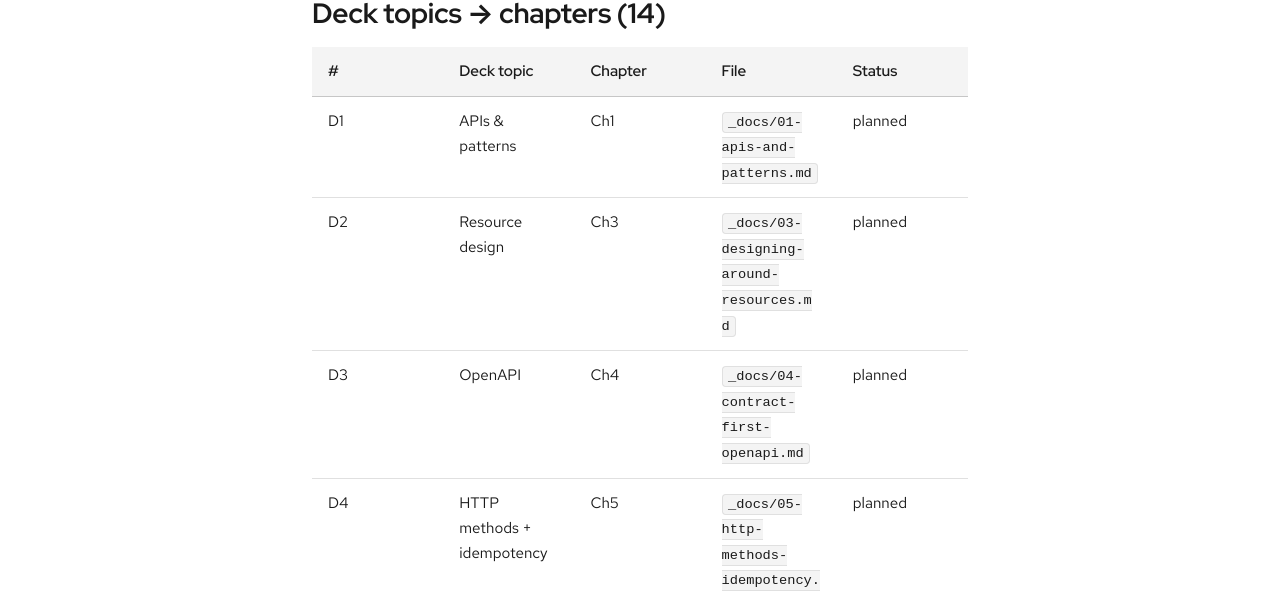
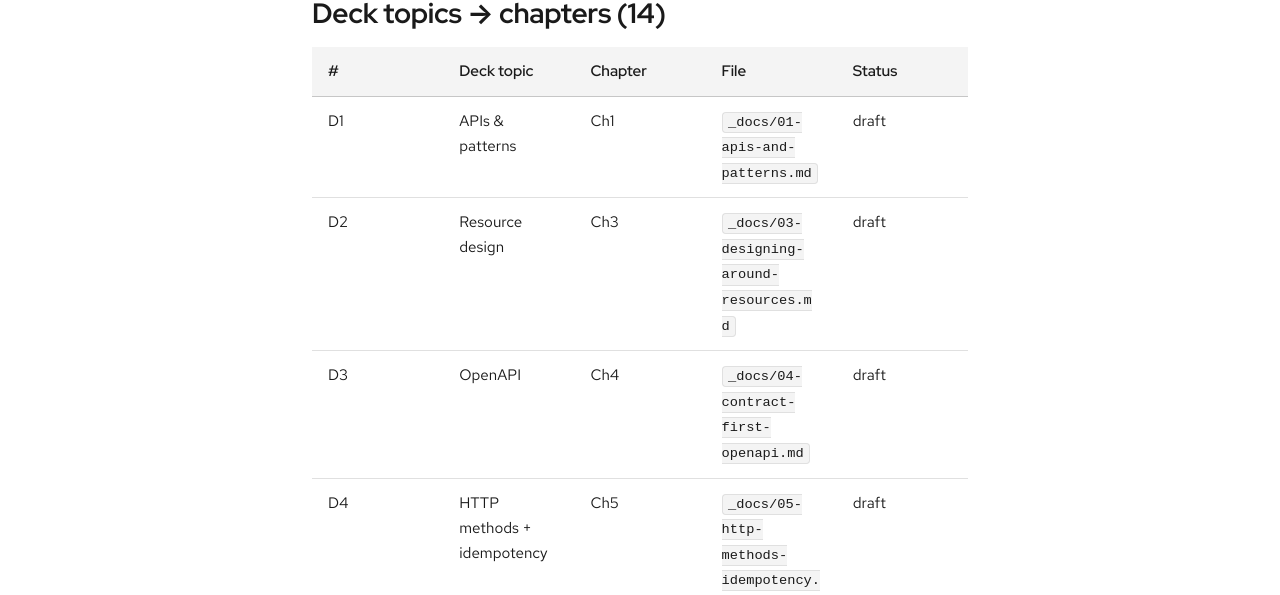
Before and after one commit to patterncatalyst/api-patterns-and-practices-rest, a Jekyll site: the page built from _plans/coverage-matrix.md, in a window 1280 px wide and 900 px high, scrolled down 501 px. Shown: the part 149-744 px from the top of the window. Built offline with Jekyll 4.4.1, drawn with Linux system fonts in a browser that asks for light colours; some web fonts are replaced; some of the changed text lies outside the part shown.

Commit message:
docs(r01): flip Ch0-5 coverage rows planned->draft
Six r01 chapters authored; CI now enforces their files + diagrams + word-count
band. Hands-on Ch0/4/5 flip to verified after CI confirms both stacks green.

```diff
--- a/_plans/coverage-matrix.md
+++ b/_plans/coverage-matrix.md
@@ -19,10 +19,10 @@
 
 | # | Deck topic | Chapter | File | Status |
 |---|---|---|---|---|
-| D1 | APIs & patterns | Ch1 | `_docs/01-apis-and-patterns.md` | planned |
-| D2 | Resource design | Ch3 | `_docs/03-designing-around-resources.md` | planned |
-| D3 | OpenAPI | Ch4 | `_docs/04-contract-first-openapi.md` | planned |
-| D4 | HTTP methods + idempotency | Ch5 | `_docs/05-http-methods-idempotency.md` | planned |
+| D1 | APIs & patterns | Ch1 | `_docs/01-apis-and-patterns.md` | draft |
+| D2 | Resource design | Ch3 | `_docs/03-designing-around-resources.md` | draft |
+| D3 | OpenAPI | Ch4 | `_docs/04-contract-first-openapi.md` | draft |
+| D4 | HTTP methods + idempotency | Ch5 | `_docs/05-http-methods-idempotency.md` | draft |
 | D5 | HTTP semantics | Ch6 | `_docs/06-content-negotiation-status-codes.md` | planned |
 | D6 | JSON Patch vs Merge Patch | Ch7 | `_docs/07-partial-updates.md` | planned |
 | D7 | Filtering & pagination | Ch8 | `_docs/08-filtering-projection-pagination.md` | planned |
@@ -38,7 +38,7 @@
 
 | # | Addition | Chapter | File | Status |
 |---|---|---|---|---|
-| A1 | API decision framework | Ch2 | `_docs/02-api-decision-framework.md` | planned |
+| A1 | API decision framework | Ch2 | `_docs/02-api-decision-framework.md` | draft |
 | A2 | OpenAPI 3.1 (in depth) | Ch20 | `_docs/20-openapi-31-in-depth.md` | planned |
 | A3 | Streaming (SSE / NDJSON / chunked) | Ch16 | `_docs/16-streaming-deep-dive.md` | planned |
 | A4 | Cross-protocol choices | Ch17 | `_docs/17-cross-protocol-choices.md` | planned |
@@ -61,12 +61,12 @@
 
 | Ch | File | Part | Status |
 |---|---|---|---|
-| 0 | `_docs/00-prerequisites-and-the-lab.md` | Part 0 | planned |
-| 1 | `_docs/01-apis-and-patterns.md` | Part 1 | planned |
-| 2 | `_docs/02-api-decision-framework.md` | Part 1 | planned |
-| 3 | `_docs/03-designing-around-resources.md` | Part 2 | planned |
-| 4 | `_docs/04-contract-first-openapi.md` | Part 2 | planned |
-| 5 | `_docs/05-http-methods-idempotency.md` | Part 2 | planned |
+| 0 | `_docs/00-prerequisites-and-the-lab.md` | Part 0 | draft |
+| 1 | `_docs/01-apis-and-patterns.md` | Part 1 | draft |
+| 2 | `_docs/02-api-decision-framework.md` | Part 1 | draft |
+| 3 | `_docs/03-designing-around-resources.md` | Part 2 | draft |
+| 4 | `_docs/04-contract-first-openapi.md` | Part 2 | draft |
+| 5 | `_docs/05-http-methods-idempotency.md` | Part 2 | draft |
 | 6 | `_docs/06-content-negotiation-status-codes.md` | Part 3 | planned |
 | 7 | `_docs/07-partial-updates.md` | Part 3 | planned |
 | 8 | `_docs/08-filtering-projection-pagination.md` | Part 4 | planned |
```
